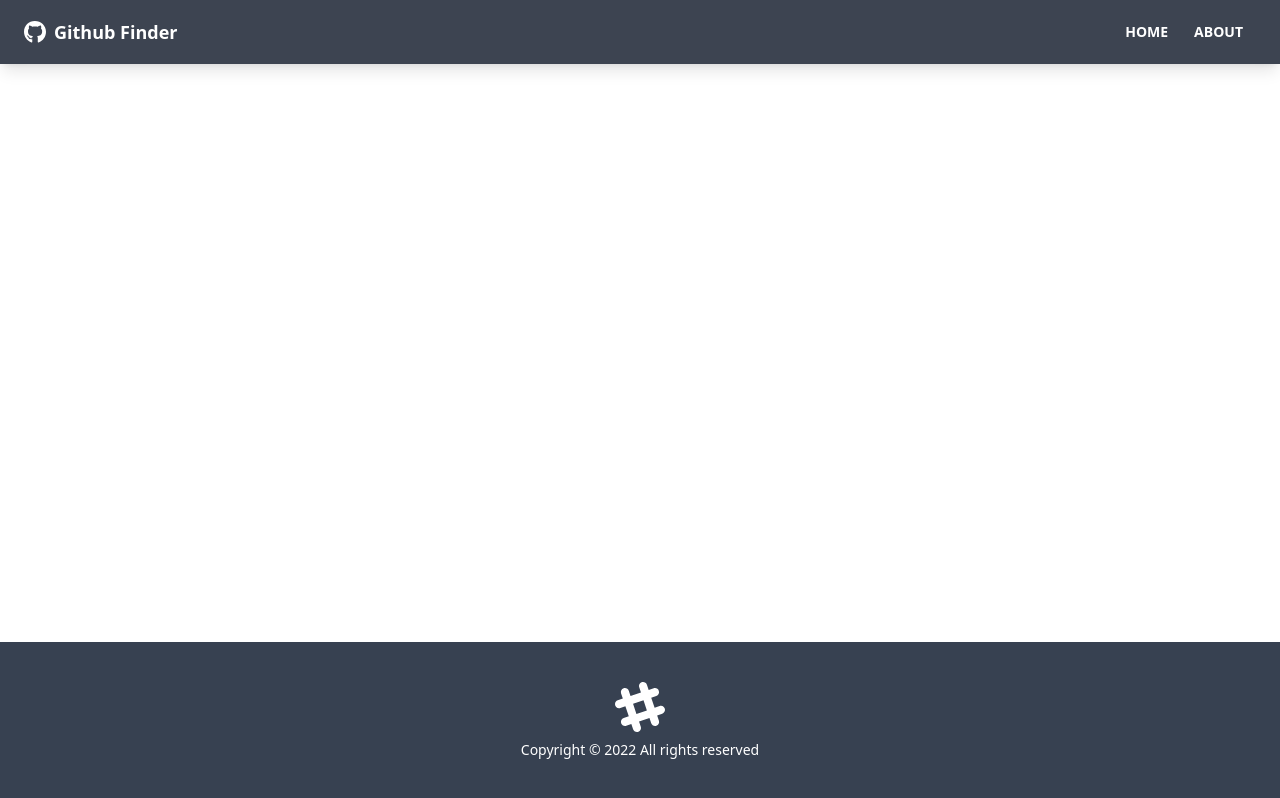
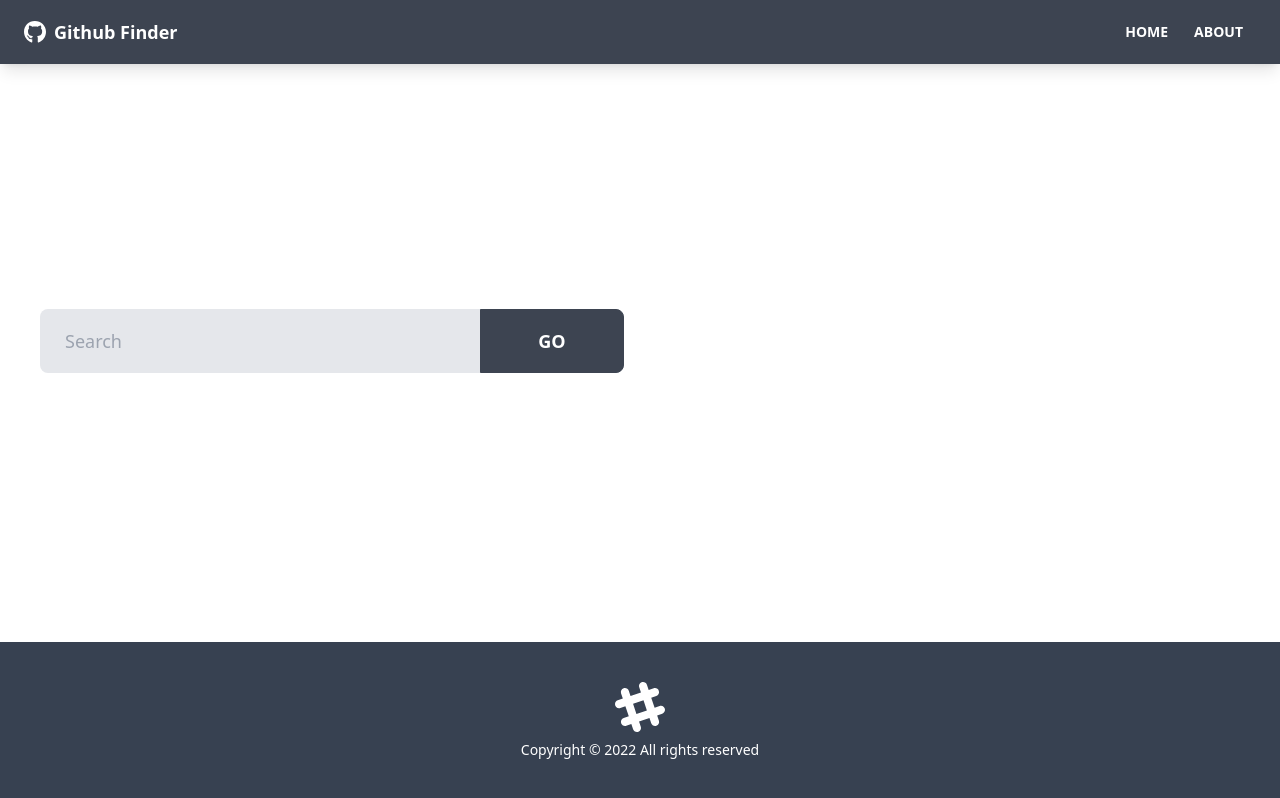
Before and after one commit to JimmyMtl/UdemyReact2022---GithubFinder, a React (Create React App) app: page / in a window 1280 px wide. Built offline with nearby package versions, Linux system fonts and the light colour scheme.

Commit message:
56 User Search Component

```diff
--- /dev/null
+++ b/src/components/users/UserSearch.jsx
@@ -0,0 +1,49 @@
+import React, {useState, useContext} from 'react';
+import GithubContext from "../../context/Github/GithubContext";
+
+const UserSearch = () => {
+    const [text, setText] = useState('')
+
+    const {users} = useContext(GithubContext)
+
+    const handleChange = (e) => setText(e.target.value)
+
+    const handleSubmit = (e) => {
+        e.preventDefault()
+        if (text === '') {
+            alert('Please enter something')
+        } else {
+            //    @todo - search users
+            setText('')
+        }
+    }
+
+
+    return (
+        <div className={'grid grid-cols-1 md:grid-cols-2 mb-8 gap-8 p-10'}>
+            <div>
+
+                <form onSubmit={handleSubmit}>
+                    <div className="form-control">
+                        <div className="relative">
+                            <input
+                                type="text"
+                                className="w-full pr-40 bg-gray-200 input input-lg text-black"
+                                placeholder={'Search'}
+                                onChange={handleChange}
+                                value={text}
+                            />
+                            <button className="absolute top-0 right-0 rounded-l-none w-36 btn btn-lg">Go</button>
+                        </div>
+                    </div>
+                </form>
+            </div>
+            {users.length > 0 && <div>
+                <button className="btn btn-ghost btn-lg">Clear</button>
+            </div>
+            }
+        </div>
+    );
+};
+
+export default UserSearch;
--- a/src/pages/Home.jsx
+++ b/src/pages/Home.jsx
@@ -1,9 +1,12 @@
 import React from 'react';
 import UserResults from "../components/users/UserResults";
+import UserSearch from "../components/users/UserSearch";
 
 const Home = () => {
     return (
         <>
+
+            <UserSearch/>
             <UserResults/>
         </>
     );
```
